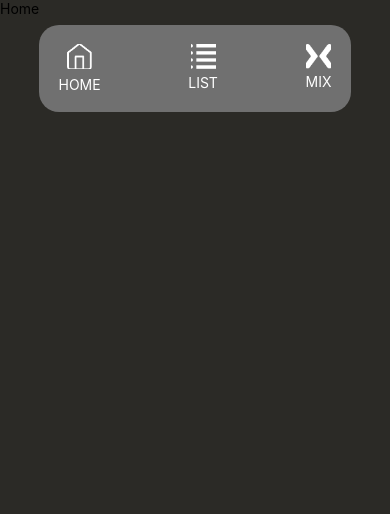
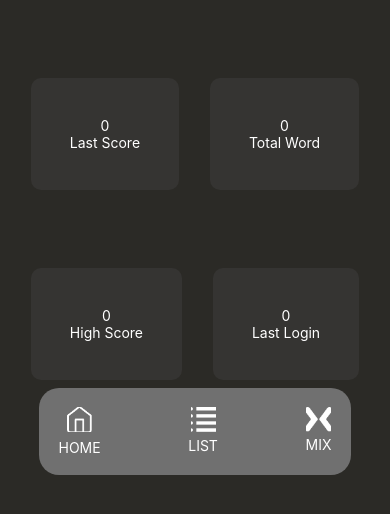
Before and after one commit to mertovich/Periyot-study-card, a React Native app in the folder mds_study_card/: screen / in a window 390 px wide. Shown: the top 514 px of the page. Built offline with nearby package versions, Linux system fonts and the light colour scheme.

Commit message:
add(Home): Home card

```diff
--- a/mds_study_card/App.js
+++ b/mds_study_card/App.js
@@ -1,11 +1,11 @@
-import { View, Text, StyleSheet, SafeAreaView } from 'react-native';
+import {StyleSheet, SafeAreaView} from 'react-native';
 import React from 'react';
 import Home from './Pages/Home';
 
 export default function App() {
   return (
-    <SafeAreaView style={styles.app} >
-     <Home/>
+    <SafeAreaView style={styles.app}>
+      <Home />
     </SafeAreaView>
   );
 }
@@ -13,6 +13,6 @@ export default function App() {
 const styles = StyleSheet.create({
   app: {
     backgroundColor: '#2B2A26',
-    height:'100%',
-  }
-})
+    height: '100%',
+  },
+});
--- a/mds_study_card/Pages/Home.js
+++ b/mds_study_card/Pages/Home.js
@@ -1,19 +1,23 @@
-import { View, Text, StyleSheet, ScrollView } from 'react-native';
+import {View, Text, StyleSheet, ScrollView} from 'react-native';
 import React from 'react';
 import BottomNavigation from '../components/BottomNavigation';
+import HomeCard from '../components/HomeCard';
 
-export default function Home() {
+const Home = () => {
   return (
     <View>
-        <ScrollView style={styles.scrollConrainer} >
-            <Text>Home</Text>
-        </ScrollView>
-        <BottomNavigation/>
+      <ScrollView style={styles.scrollConrainer}>
+        <HomeCard />
+      </ScrollView>
+      <BottomNavigation />
     </View>
   );
-}
+};
+
 const styles = StyleSheet.create({
-    scrollConrainer:{
-        height: '85%',
-    },
-})
+  scrollConrainer: {
+    height: '85%',
+  },
+});
+
+export default Home;
--- /dev/null
+++ b/mds_study_card/components/HomeCard.js
@@ -0,0 +1,49 @@
+import {View, Text, StyleSheet} from 'react-native';
+import React from 'react';
+
+const HomeCard = () => {
+  return (
+    <View>
+      <View style={styles.cardContainer}>
+        <View style={styles.cardItemContainer}>
+          <Text style={styles.cardItemText}>0</Text>
+          <Text style={styles.cardItemText}>Last Score</Text>
+        </View>
+        <View style={styles.cardItemContainer}>
+          <Text style={styles.cardItemText}>0</Text>
+          <Text style={styles.cardItemText}>Total Word</Text>
+        </View>
+      </View>
+      <View style={styles.cardContainer}>
+        <View style={styles.cardItemContainer}>
+          <Text style={styles.cardItemText}>0</Text>
+          <Text style={styles.cardItemText}>High Score</Text>
+        </View>
+        <View style={styles.cardItemContainer}>
+          <Text style={styles.cardItemText}>0</Text>
+          <Text style={styles.cardItemText}>Last Login</Text>
+        </View>
+      </View>
+    </View>
+  );
+};
+
+const styles = StyleSheet.create({
+  cardContainer: {
+    flexDirection: 'row',
+    flexWrap: 'wrap',
+    justifyContent: 'space-evenly',
+  },
+  cardItemContainer: {
+    backgroundColor: '#353432',
+    padding: '10%',
+    marginTop: '20%',
+    alignItems: 'center',
+    borderRadius: 10,
+  },
+  cardItemText: {
+    color: '#FFFFFF',
+  },
+});
+
+export default HomeCard;
```
